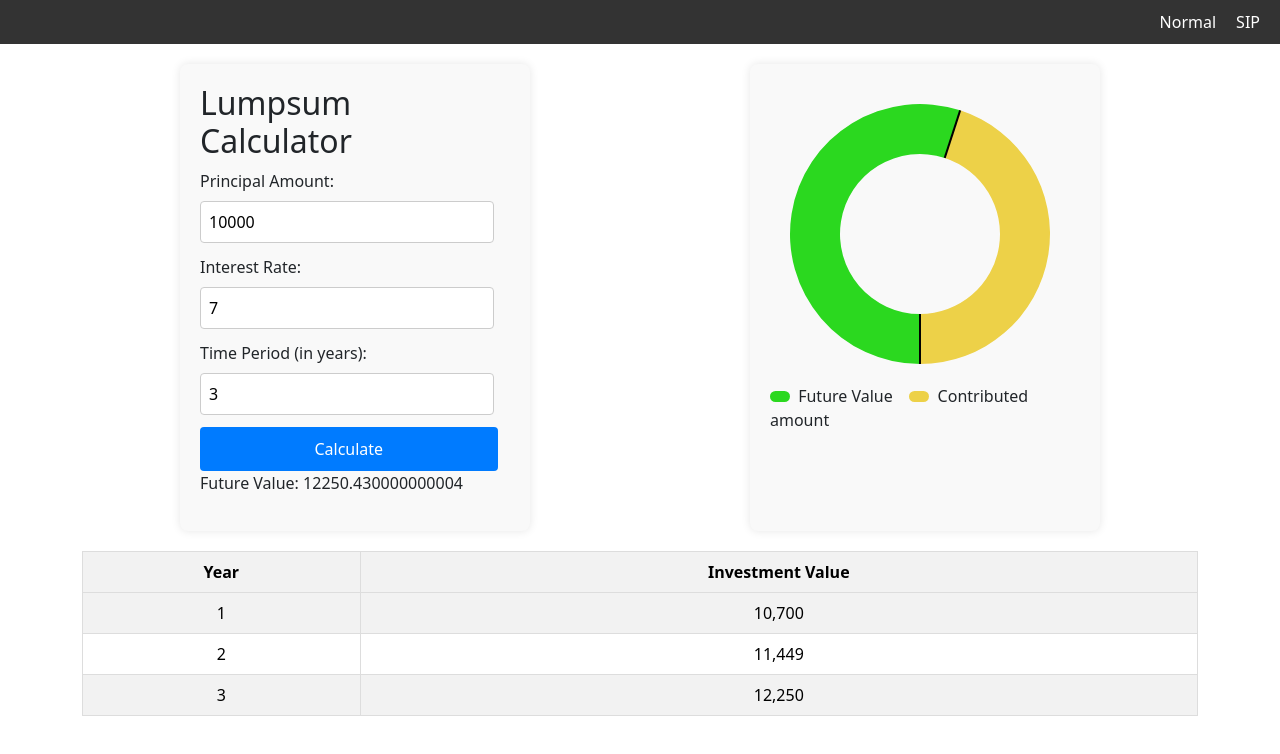
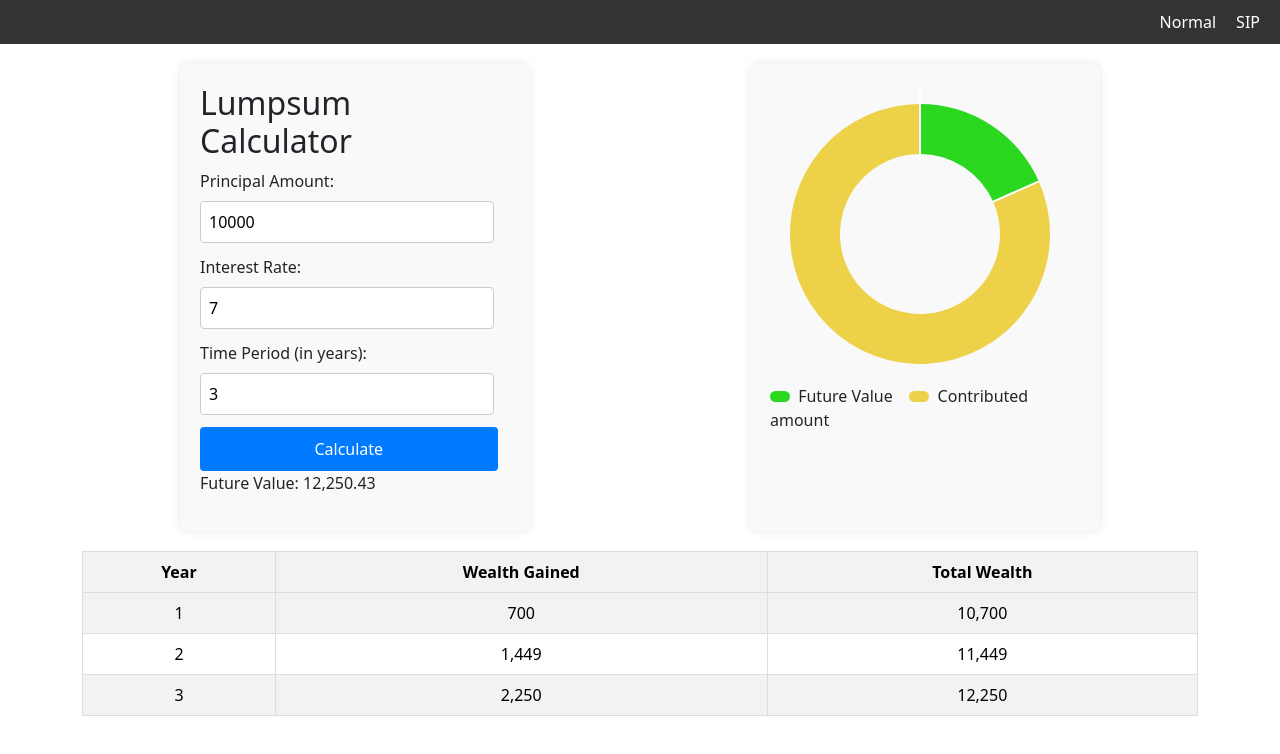
Before and after one commit to Suryaprakash1024/calculator, an Angular app: page /home in a window 1280 px wide. Shown: the top 754 px of the page. Built offline with nearby package versions, Linux system fonts and the light colour scheme.

Commit message:
chart update on data chnage

```diff
--- a/src/app/home/home.component.html
+++ b/src/app/home/home.component.html
@@ -14,7 +14,7 @@
       <button (click)="calculateFutureValue()" class="btn ml-2" style="width: 96%;">Calculate</button>
 
       <div *ngIf="futureValue !== null">
-        <p>Future Value: {{ futureValue }}</p>
+        <p>Future Value: {{ futureValue | indianNumber}}</p>
       </div>
     </div>
     <div class="form-container col-md-6 mw-350">
@@ -31,12 +31,16 @@
     <thead>
       <tr>
         <th>Year</th>
-        <th>Investment Value</th>
+        <!-- <th>Invested Amount</th> -->
+        <th>Wealth Gained</th>
+        <th>Total Wealth</th>
       </tr>
     </thead>
     <tbody>
       <tr *ngFor="let yearData of investmentData">
         <td>{{ yearData.year }}</td>
+        <!-- <td>{{ yearData.investmentValue }}</td> -->
+        <td>{{ yearData.wealthGained | indianNumber}}</td>
         <td>{{ yearData.investmentValue | indianNumber }}</td>
       </tr>
     </tbody>
--- a/src/app/home/home.component.ts
+++ b/src/app/home/home.component.ts
@@ -17,7 +17,7 @@ export class HomeComponent implements OnInit{
   }
 
   // Array to store investment data by year
-  investmentData: { year: number, investmentValue: number }[] = [];
+  investmentData: { year: number, investmentValue: number, wealthGained: number, totalWealth: number}[] = [];
 
   calculateFutureValue() {
     // Your existing calculation logic
@@ -26,15 +26,20 @@ export class HomeComponent implements OnInit{
 
     // Clear previous investment data
     this.investmentData = [];
-
+    let totalWealth = this.principal;
     // Calculate investment value for each year
     for (let i = 1; i <= this.timePeriod; i++) {
       const yearData = {
         year: i,
-        investmentValue: +((this.principal * Math.pow(1 + r, i)).toFixed(0))
+        investmentValue: +((this.principal * Math.pow(1 + r, i)).toFixed(0)),
+        wealthGained: +((this.principal * Math.pow(1 + r, i)) - this.principal).toFixed(0),
+        totalWealth: +(totalWealth * Math.pow(1 + r, i)).toFixed(0)
       };
       this.investmentData.push(yearData);
-    }
+      totalWealth = yearData.totalWealth; // Update total wealth for next iteration
+    };
+    const lastRec = this.investmentData[this.investmentData.length - 1];
+    this.limitData = [0,(lastRec.wealthGained*100/lastRec.investmentValue),100];
   }
 
 }
--- a/src/app/shared/components/charts/charts.component.ts
+++ b/src/app/shared/components/charts/charts.component.ts
@@ -1,4 +1,4 @@
-import { Component, Input } from '@angular/core';
+import { Component, Input, Renderer2, SimpleChanges } from '@angular/core';
 import * as d3 from "d3";
 
 @Component({
@@ -20,14 +20,12 @@ export class ChartsComponent {
   @Input() bottomLabel: string = '';
 
 
-
-
-  gaugemap = {};
+  gaugemap:any = {};
   range = 360;
   ContainerStyles = {};
   container: any;
 
-  constructor() {
+  constructor(private renderer: Renderer2) {
     this.size = 300;
     this.value = 50;
     this.ringWidth = 50;
@@ -42,6 +40,18 @@ export class ChartsComponent {
   getClassName(){
     return 'power-gauge'+this.index;
   }
+  ngOnChanges(changes: SimpleChanges): void {
+    if ('limitData' in changes && this.gaugemap && this.gaugemap.update) {
+      const powerGauge = document.querySelector('.power-gauge' + this.index);
+      if (powerGauge) {
+        // Remove all child elements inside the power-gauge element
+        while (powerGauge.firstChild) {
+          this.renderer.removeChild(powerGauge, powerGauge.firstChild);
+        }
+      }
+      this.gaugemap.update(this.limitData[1]);
+    }
+  }
   draw() {
     var chartSize = this.size;
     var chartValue = this.value;
@@ -53,6 +63,7 @@ export class ChartsComponent {
     var bottomLabel = this.bottomLabel;
 
     var self = this;
+
     var gauge = function (container: any, configuration: any) {
       //Configuration Settings
       var config = {
@@ -94,7 +105,10 @@ export class ChartsComponent {
       }
 
 
-      function configure(configuration: any = {}) {
+      function configure(configuration: any = {},newValue = null) {
+        if(newValue){
+          limitData[1]= newValue;
+        }
         var prop = "";
 
         range = config.maxAngle - config.minAngle;
@@ -171,7 +185,7 @@ export class ChartsComponent {
         if (svg)
           var arcs = svg.append('g')
             .attr('class', 'arc')
-            .attr('transform', centerTx);
+            .attr('transform', centerTx +' rotate(180)');
         if (bestValue == 'HTB') {
           var colors = ['#b81f2d', '#edd148', '#2bd81f'];
         }
@@ -240,7 +254,7 @@ export class ChartsComponent {
         //   .attr('d', pointerLine)
         //   .attr('transform', 'rotate(' + config.minAngle + ')');
 
-        update(newValue === undefined ? 0 : newValue);
+        //update(newValue === undefined ? 0 : newValue);
 
         //Middle circle near pointer
         // svg.append("circle")
@@ -289,7 +303,7 @@ export class ChartsComponent {
         var τ = 2 * Math.PI;
         var borderInner = r - config.ringWidth - config.ringInset;
         var borderouter = r - config.ringInset;
-        var linedegree = bestValue == 'HTB' ? 180 - tickData[2] * 360 : (tickData[0] * 360) - 180;
+        var linedegree = bestValue == 'HTB' ? 180 - tickData[2] * 360 : (tickData[0] * 360) ;
         var start: any = [k + (borderInner * Math.sin((τ * linedegree) / 360)),
           ((l + borderInner * -Math.cos((τ * linedegree) / 360)))];
         var end:any = [k + ((borderouter) * Math.sin((τ * linedegree) / 360)),
@@ -302,12 +316,12 @@ export class ChartsComponent {
         var line = d3.line()([start, end]);
         svg.append("path")
           .attr("d", line)
-          .style("stroke", "black")
+          .style("stroke", "white")
           .style("stroke-width", "2");
-        var line2 = d3.line()([[chartSize/2,chartSize-20],[chartSize/2,chartSize-20-ringWidth]]);
+        var line2 = d3.line()([[chartSize/2,0],[(chartSize/2),ringWidth+20]]);
         svg.append("path")
           .attr("d", line2)
-          .style("stroke", "black")
+          .style("stroke", "white")
           .style("stroke-width", "2");
 
         if(chartSize/3 >= endLabel[0] && outerLabel.length >= 3){
@@ -330,9 +344,13 @@ export class ChartsComponent {
 
       gaugemap.render = render;
       function update(newValue: any, newConfiguration?: any) {
-        if (newConfiguration !== undefined) {
-          // configure(newConfiguration);
-        }
+        // if (newConfiguration !== undefined) {
+          if(newValue){
+            configure(newConfiguration,newValue);
+            render(newValue)
+          }
+
+        // }
         var ratio = chartValue;
         var newAngle = config.minAngle + (ratio * 360);
         if (pointer)
@@ -358,6 +376,7 @@ export class ChartsComponent {
         transitionMs: 4000,
       });
       powerGauge.render(this.value);
+      this.gaugemap = powerGauge;
     }, 10);
   }
 }
```
